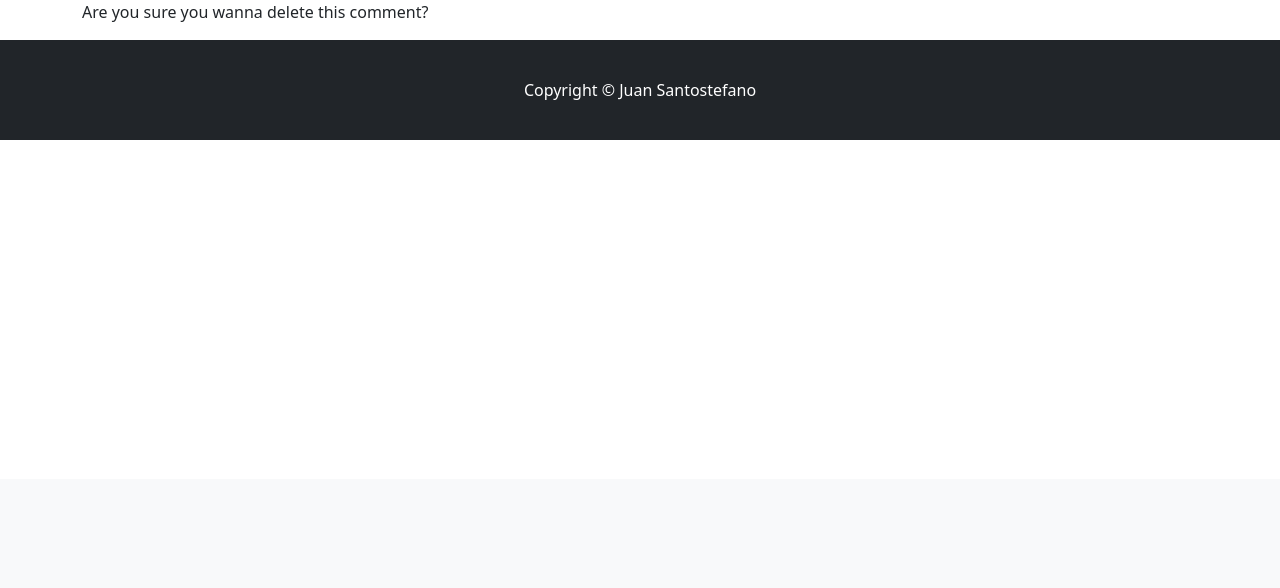
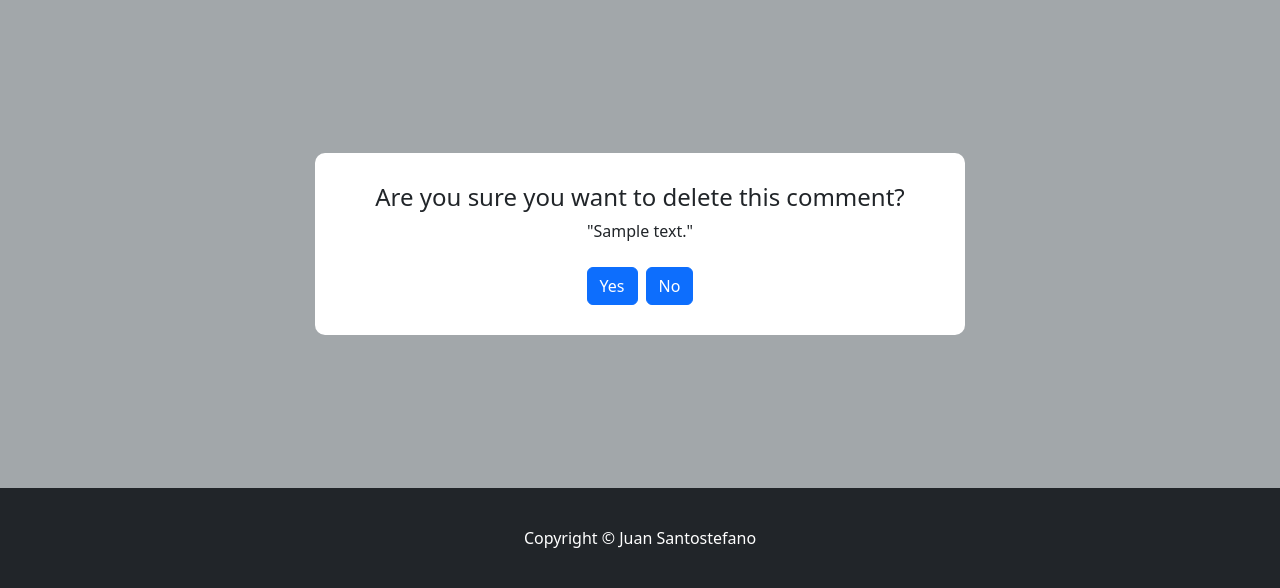
Before and after one commit to jpsantostefano/music-store, a Django app: page /delete_comment/1 in a window 1280 px wide. Shown: the part 321-909 px from the top of the page. Before the commit the page ends 461 px from the top, so only its background shows below. Run offline with Django 5.2, Linux system fonts and the light colour scheme; tables that the repository leaves empty hold one stand-in row (values such as "Sample post"); some libraries are stand-ins or nearby versions.

Commit message:
delete comment button workign with delete_comment.html

```diff
--- a/store/templates/reviews/delete_comment.html
+++ b/store/templates/reviews/delete_comment.html
@@ -10,10 +10,18 @@
     </div>
 </header>
 
-<div class="container">
-    <div class="row">
-        <p>Are you sure you wanna delete this comment?</p>
-    </div>
+<section class="d-flex justify-content-center align-items-center">
+    <div class="profile-card">
+        <h4>Are you sure you want to delete this comment?</h4>
+        <div class="text-center"><h6>"{{ comment.text }}"</h6></div>
+        <br>
+    <form method="post">
+    {% csrf_token %}
+        <div class="d-flex justify-content-center">
+            <input class="btn btn-primary mx-1" type="submit" name="confirm_delete" value="Yes"></input>
+            <a class="btn btn-primary mx-1" href="{% url 'product' pk=comment.product.pk %}">No</a>
+        </div>
+    </form>
 </div>
-
+</section>
 {% endblock %}
--- a/store/views.py
+++ b/store/views.py
@@ -135,7 +135,7 @@
         if request.POST.get('confirm_delete'):
             comment.delete()
             messages.success(request, "You successfully deleted your comment!")
-            return redirect('product', id=comment.product.id)
+            return redirect('product', pk=comment.product.id)
     return render(request, 'reviews/delete_comment.html', {'comment': comment})
 
 
```
